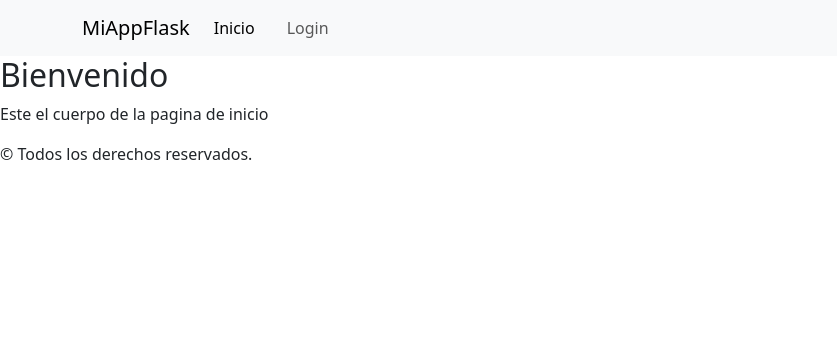
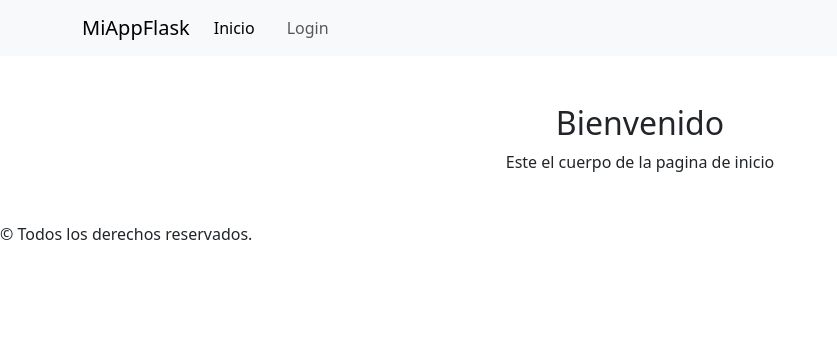
Before and after one commit to danieldevelop/miappflask, a Flask app: page / in a window 1280 px wide. Shown: the top 356 px of the page, without its empty margins (0-837 px from the left). Run offline with Flask 3, Linux system fonts and the light colour scheme; some libraries are stand-ins or nearby versions.

Commit message:
se agregar estilos basicos

```diff
--- a/templates/index.html
+++ b/templates/index.html
@@ -6,9 +6,9 @@
 
 {% block content %}
 
-    <main>
-        <h2>Bienvenido</h2>
-        <p>
+    <main class="my-5">
+        <h2 class="text-center">Bienvenido</h2>
+        <p class="text-center">
             Este el cuerpo de la pagina de inicio
         </p>
     </main>
```
